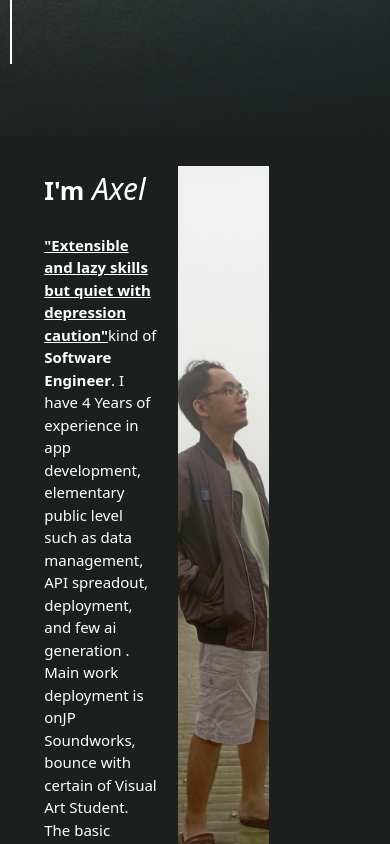
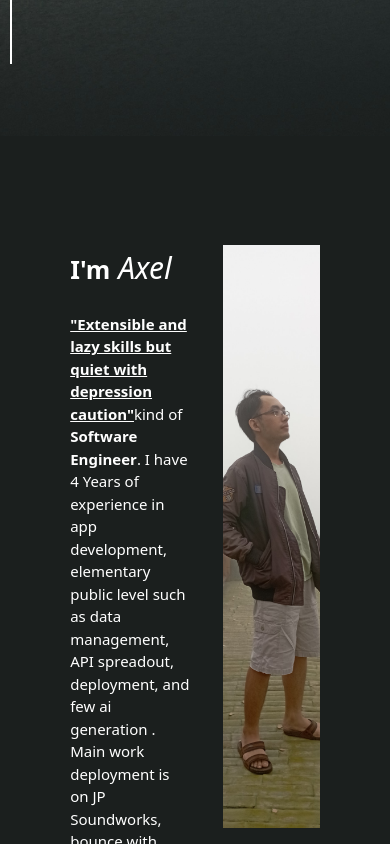
Before and after one commit to melvinhook/portfolio, a React (Vite) app: page / in a window 390 px wide. Shown: the part 3240-4084 px from the top of the page. Built offline with nearby package versions, Linux system fonts and the light colour scheme.

Commit message:
COMPLETED SECTION 2 , NO RESPONSIVE

```diff
--- a/src/App.jsx
+++ b/src/App.jsx
@@ -6,6 +6,7 @@ import { useSpring, animated } from "@react-spring/web";
 function App() {
   const div4 = useRef(null);
   const [mt, setMt] = useState(300);
+  const [pb, setPb] = useState(true);
   const [lock, setLock] = useState(false);
   const [status, setStatus] = useState("none");
   const [currentPage, setCurrentPage] = useState(0);
@@ -67,20 +68,19 @@ function App() {
   return (
     <>
       <section className="h-[600vh] w-full">
-        <animated.div
-          style={pitchBlack}
-          className="absolute z-10 h-[100vh] w-full bg-black"
-        ></animated.div>
+        {currentPage !== 2 && (
+          <animated.div
+            style={pitchBlack}
+            className="absolute z-10 mt-[300vh] h-full w-full bg-black"
+          />
+        )}
         <animated.div style={container} className="absolute">
           <Section1
             status={status}
             setStatus={setStatus}
             currentPage={currentPage}
           />
-          <Section2
-            status={status}
-            currentPage={currentPage}
-          />
+          <Section2 status={status} currentPage={currentPage} lock={lock}/>
         </animated.div>
         <div className="h-screen w-screen flex items-center justify-center italic border">
           FREE-DIV-1
--- a/src/components/innerComponents/introduction.jsx
+++ b/src/components/innerComponents/introduction.jsx
@@ -1,5 +1,5 @@
 import { animated, useSpring } from "@react-spring/web";
-import { useState } from "react";
+import { useEffect, useState } from "react";
 export default function Introduction() {
   const[hover,setHover]=useState("")
   const experience = useSpring({
@@ -24,7 +24,7 @@ export default function Introduction() {
       <animated.span style={experience} className="cursor-pointer" onMouseEnter={()=>setHover("experience")} onMouseLeave={()=>setHover("")}> 4 Years of experience</animated.span> in app
       development, elementary public level such as <animated.span style={experience} className="cursor-pointer" onMouseEnter={()=>setHover("experience")} onMouseLeave={()=>setHover("")}>data management, API
       spreadout, deployment, and few ai generation </animated.span>. <animated.span className={"cursor-pointer"} style={mainWork} onMouseEnter={()=>setHover("mainWork")} onMouseLeave={()=>setHover("")}>Main work deployment</animated.span> is on
-      <animated.span className={"cursor-pointer"} style={mainWork} onMouseEnter={()=>setHover("mainWork")} onMouseLeave={()=>setHover("")}>JP Soundworks</animated.span>, <animated.span style={useless}>bounce with certain of Visual Art Student. The basic
+      <animated.span className={"cursor-pointer"} style={mainWork} onMouseEnter={()=>setHover("mainWork")} onMouseLeave={()=>setHover("")}> JP Soundworks</animated.span>, <animated.span style={useless}>bounce with certain of Visual Art Student. The basic
       project that has been created, after breathing in the twilight air,
       watching the sun go down at the end of the day with increasing temperature
       levels, is an RPG project with an anime character named "Joana". Tired and
--- a/src/components/leftRoller.jsx
+++ b/src/components/leftRoller.jsx
@@ -81,14 +81,14 @@ export default function LeftRoller({ status, setStatus, number, currentPage }) {
       >
         <animated.div
           style={upperLiner}
-          className=" w-0.5 border bg-white"
+          className=" w-0.5  bg-white"
         ></animated.div>
         <h1 className="2xl:mt-5 md:mt-2 2xl:text-[15px] md:text-[10px]">
           {number} ページ
         </h1>
         <animated.div
           style={bottomLiner}
-          className=" w-0.5 border bg-white 2xl:mt-5 md:mt-2"
+          className=" w-0.5  bg-white 2xl:mt-5 md:mt-2"
         ></animated.div>
       </animated.div>
     </>
--- a/src/components/rightRoller.jsx
+++ b/src/components/rightRoller.jsx
@@ -13,7 +13,7 @@ export default function rightRoller({ number, status, currentPage }) {
   }));
   const [container, containerApi] = useSpring(() => ({
     from: {
-      marginLeft: "10%",
+      marginRight: -10,
       opacity: 0,
     },
     config: {
@@ -33,22 +33,23 @@ export default function rightRoller({ number, status, currentPage }) {
     },
   }));
   useEffect(() => {
-    if (status === "open" && currentPage == number) {
+    if ( currentPage == number) {
       bottomLinerApi.start({
         to: { height: "100%" },
       });
       containerApi.start({
         to: {
-          marginLeft: '0%',
+          marginRight: 0,
           opacity: 1,
         },
       });
     }
   }, [status, currentPage]);
   return (
+    <section className="h-[100%] w-screen flex flex-row justify-end ">
       <animated.div
         style={container}
-      className="h-full  flex flex-col justify-center p-5"
+        className="h-full flex flex-col justify-center p-5 "
       >
         <animated.div
           style={upperLiner}
@@ -60,5 +61,6 @@ export default function rightRoller({ number, status, currentPage }) {
           className="mt-3 w-[0.5%] ml-[90%] border border-white"
         ></animated.div>
       </animated.div>
+    </section>
   );
 }
--- a/src/components/section1.jsx
+++ b/src/components/section1.jsx
@@ -47,7 +47,7 @@ export default function Section1({ status, setStatus, currentPage }) {
       <LeftRoller status={status} setStatus={setStatus} currentPage={currentPage} number={1} />
       <animated.div
         style={title}
-        className="absolute h-screen w-screen flex items-center justify-center text-white 2xl:text-[25px] lg:text-[20px] text-center"
+        className=" absolute h-screen w-screen flex items-center justify-center text-white 2xl:text-[25px] lg:text-[20px] text-center"
       >
         <div>
           <p>
--- a/src/components/section2.jsx
+++ b/src/components/section2.jsx
@@ -2,17 +2,34 @@ import me from "../assets/Me.jpeg";
 import Introduction from "./innerComponents/introduction";
 import RightRoller from "./rightRoller";
 import "../app.css";
-export default function Section2({ currentPage, status}) {
+import { useSpring, animated } from "@react-spring/web";
+import { useEffect } from "react";
+export default function Section2({ currentPage, status, lock }) {
+  const [container, containerApi] = useSpring(() => ({
+    from: { marginTop: "20%" },
+    config: {
+      mass: 5,
+      tension: 150,
+      friction: 80,
+    },
+  }));
+  useEffect(() => {
+    if (currentPage === 2 ) {
+      containerApi.start({
+        marginTop: "0%",
+      });
+    }
+  }, [currentPage, lock]);
   return (
-    <div className="h-screen w-screen flex justify-between p-[5%] bg-[#1b1f1e]">
-      <div className="h-full w-[20%]"></div>
-      <div className="h-full w-[70%] p-[3%] text-white flex flex-row justify-center">
-        <Introduction/>
-        <div className="h-full w-80 ml-5">
+    <div className="h-screen w-screen flex justify-center item-center p-[5%] bg-[#1b1f1e]">
+      <RightRoller status={status} number={2} currentPage={currentPage} />
+      <animated.div style={container} className="absolute h-full w-[70%] p-[3%] text-white flex flex-row justify-center">
+        <Introduction  />
+        <div className="h-[35%] w-80 ml-8">
           <img src={me} className="object-cover h-full w-full" alt="" />
         </div>
-      </div>
-        <RightRoller status={status} number={2} currentPage={currentPage} />
+      </animated.div>
+      {/*<RightRoller status={status} number={2} currentPage={currentPage} />*/}
     </div>
   );
 }
```
Lines whose indentation alone changed are shown as unchanged.
